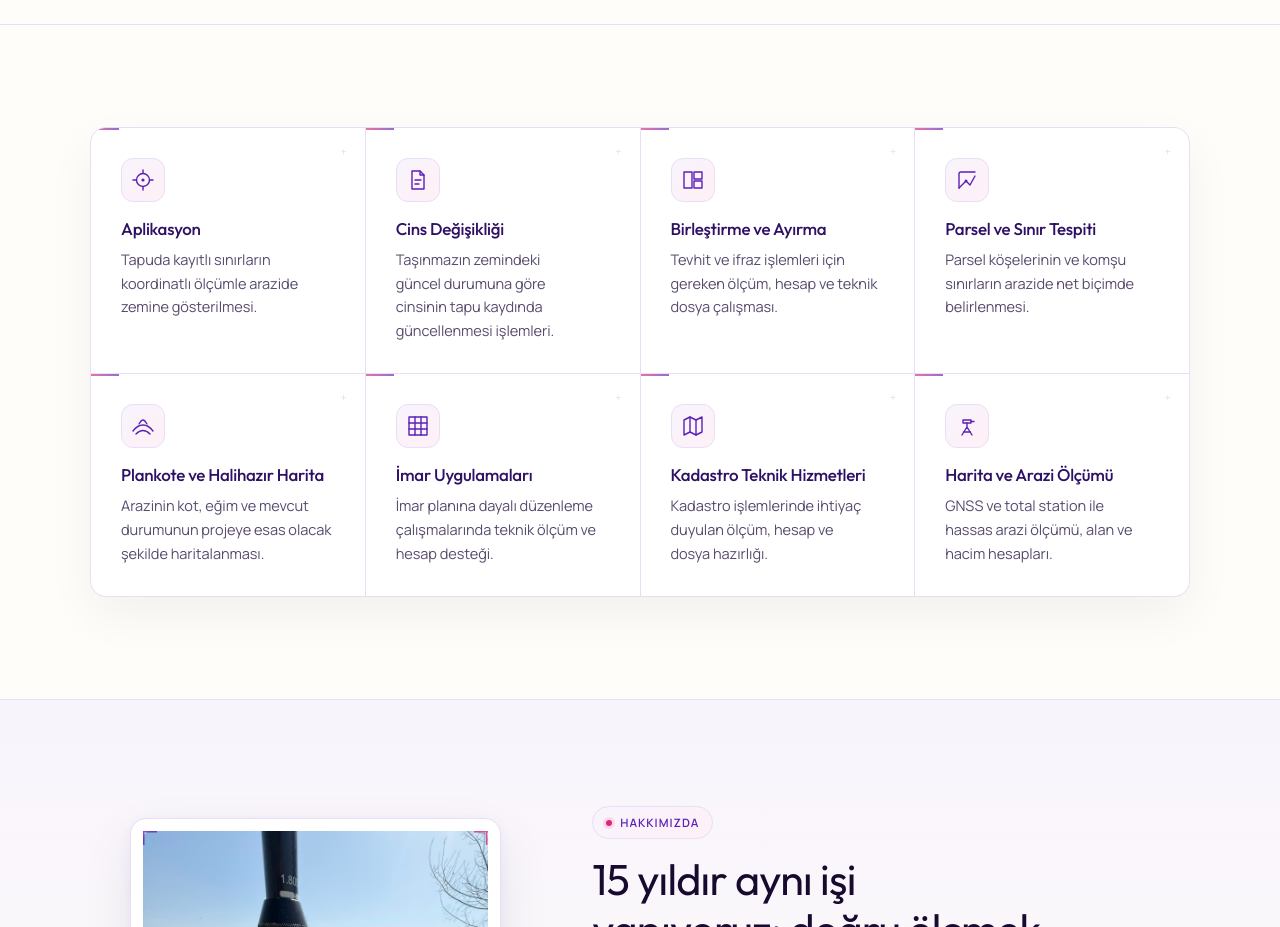
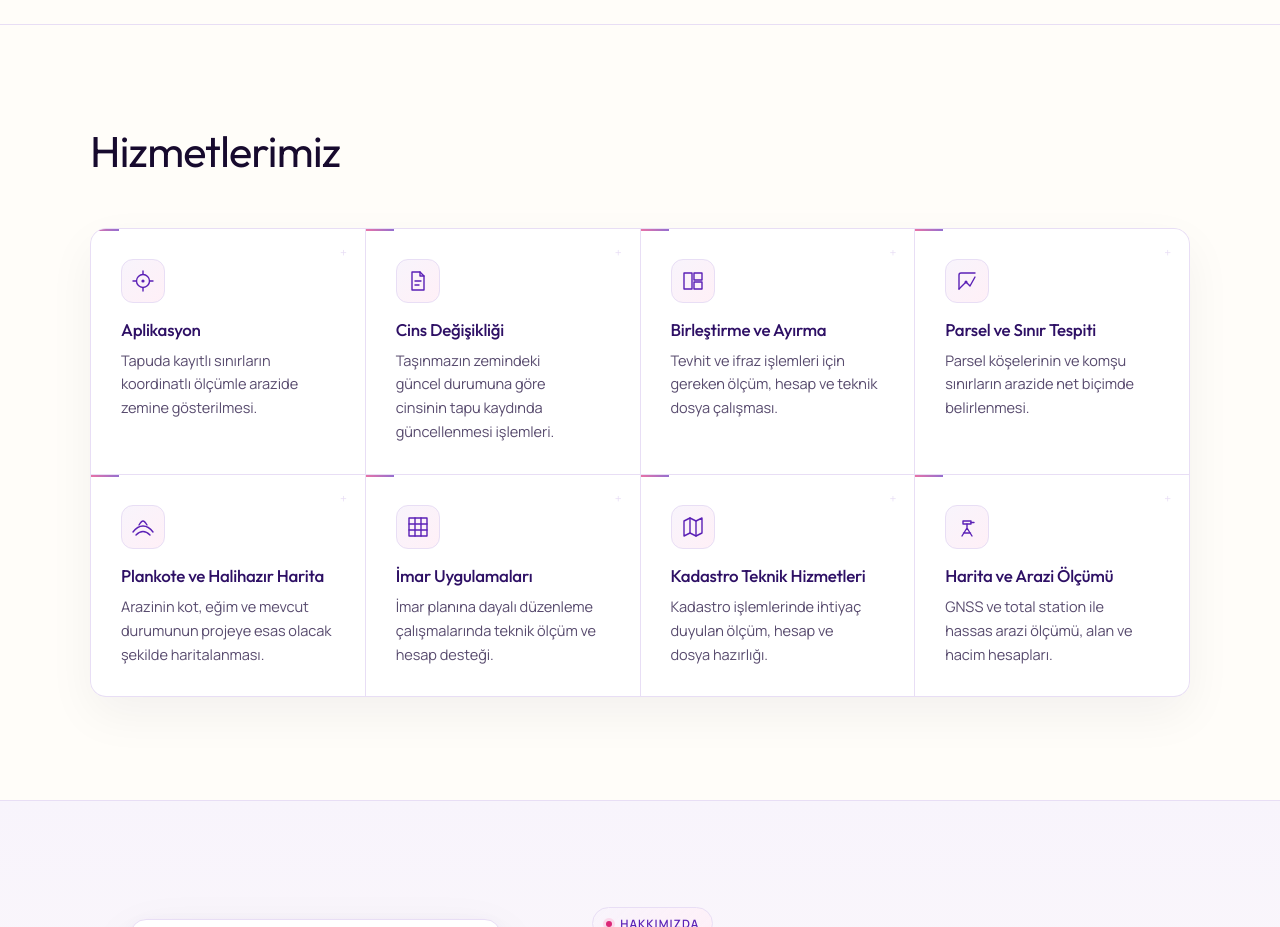
Before and after one commit to frhttaspinar/aslanturkharita-web, a Next.js app: page / in a window 1280 px wide. Shown: the part 860-1787 px from the top of the page. Built offline with nearby package versions, Linux system fonts and the light colour scheme; no server answers.

Commit message:
feat: add Hizmetlerimiz heading above service cards

```diff
--- a/src/components/Services.tsx
+++ b/src/components/Services.tsx
@@ -4,8 +4,12 @@ import Reveal from "./Reveal";
 
 export default function Services() {
   return (
-    <section className="section" id="hizmetler" aria-label="Hizmetlerimiz">
+    <section className="section" id="hizmetler" aria-labelledby="hizmetler-baslik">
       <div className="wrap">
+        <div className="section-head">
+          <h2 className="h2" id="hizmetler-baslik">Hizmetlerimiz</h2>
+        </div>
+
         <Reveal>
           <ul className="services__grid">
             {services.map((service) => (
```
